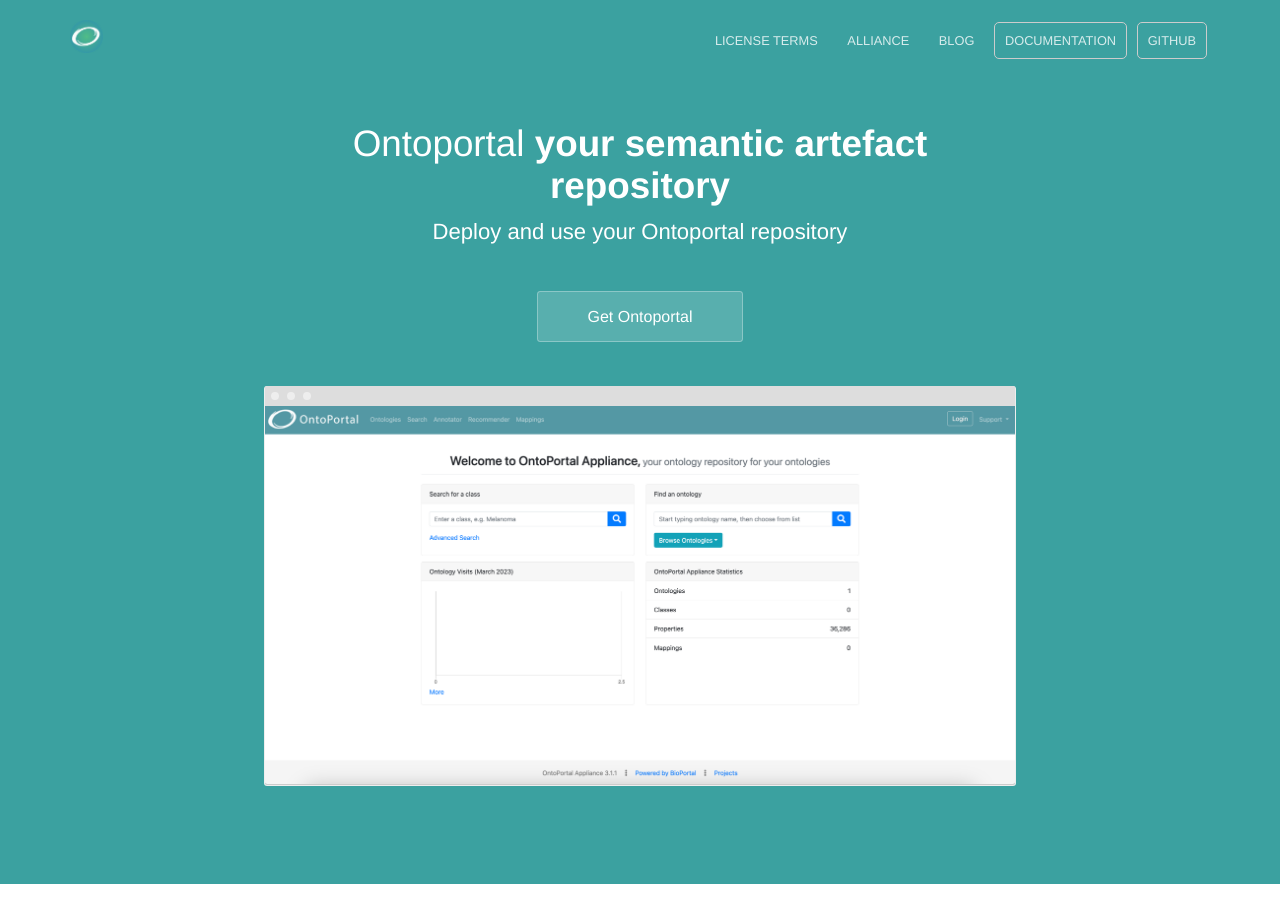
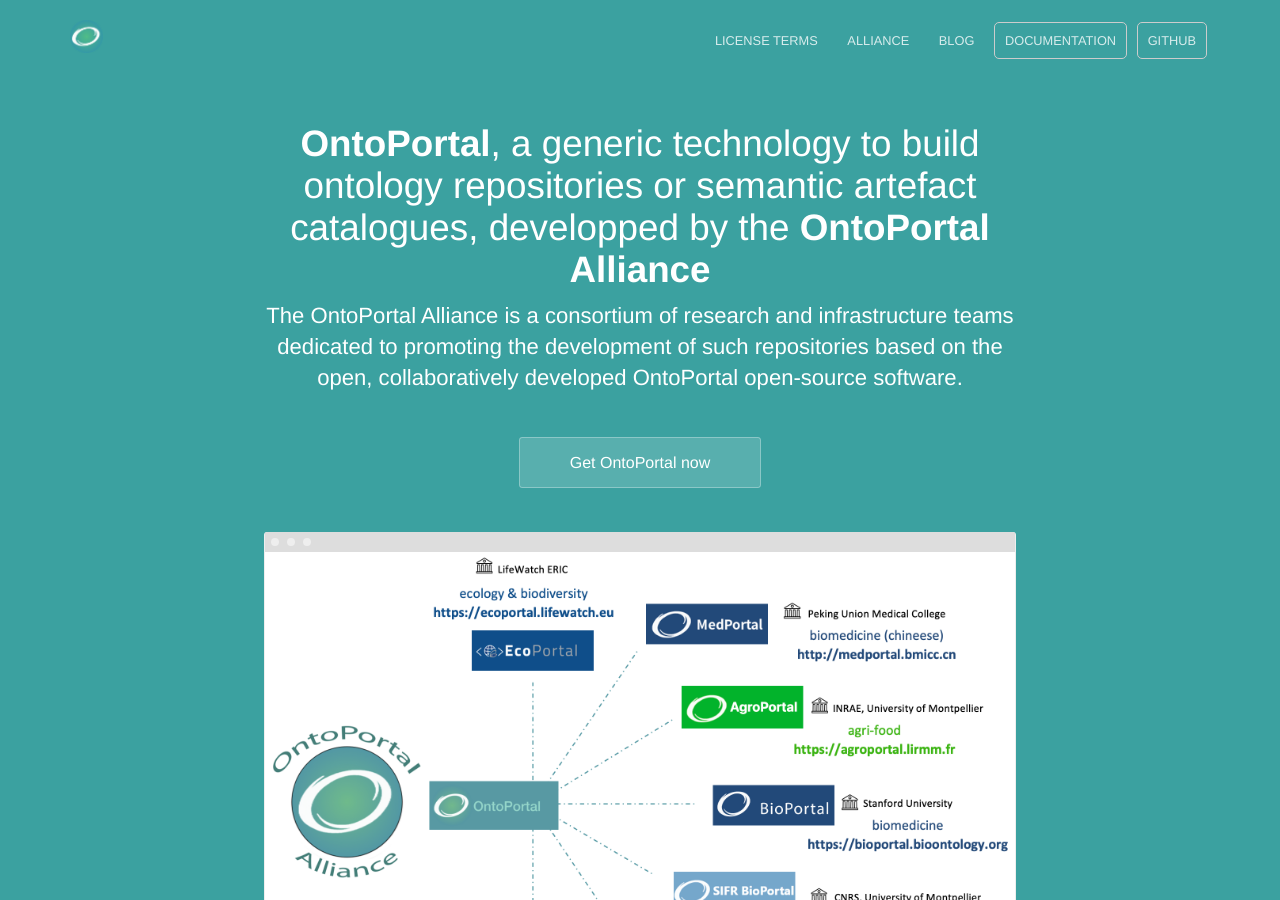
Before and after one commit to ontoportal/website, a Jekyll site: the page built from index.html, in a window 1280 px wide and 900 px high. Built offline with Jekyll 4.4.1, drawn with Linux system fonts in a browser that asks for light colours; comment, search, counter and statistics services are not loaded.

Commit message:
Update top of home page.

```diff
--- a/index.html
+++ b/index.html
@@ -1,15 +1,15 @@
 ---
-title: Ontoportal
-description: Deploy and use your Ontoportal repository
+title: OntoPortal
+description: Ontology Repositories or Semantic Artefact Catalogues with the OntoPortal Technology
 ---
 
 <section class="hero">
 	<div class="text-container">
-		<h1 class="editable">Ontoportal <strong>your semantic artefact repository</strong></h1>
-		<p class="subtext editable">Deploy and use your Ontoportal repository</p>
-		<div class="cta button alt"><a href="https://ontoportal.github.io/documentation/administration/steps/getting_started">Get Ontoportal</a></div>
+		<h1 class="editable"><strong>OntoPortal</strong>, a generic technology to build ontology repositories or semantic artefact catalogues, developped by the <strong>OntoPortal Alliance</strong></h1>
+		<p class="subtext editable">The OntoPortal Alliance is a consortium of research and infrastructure teams dedicated to promoting the development of such repositories based on the open, collaboratively developed OntoPortal open-source software.</p>
+		<div class="cta button alt"><a href="https://ontoportal.github.io/documentation/administration/steps/getting_started">Get OntoPortal now</a></div>
 		<div>
-			<img src="{{ site.baseurl }}/images/ontoportal_home.png" alt="Screenshot" class="screenshot editable" />
+			<img src="{{ site.baseurl }}/images/OntoPortalInstances_v3.png" alt="Screenshot" class="screenshot editable" />
 		</div>
 	</div>
 </section>
```
Also changed, not shown: images/OntoPortalInstances_v3.png (added).
